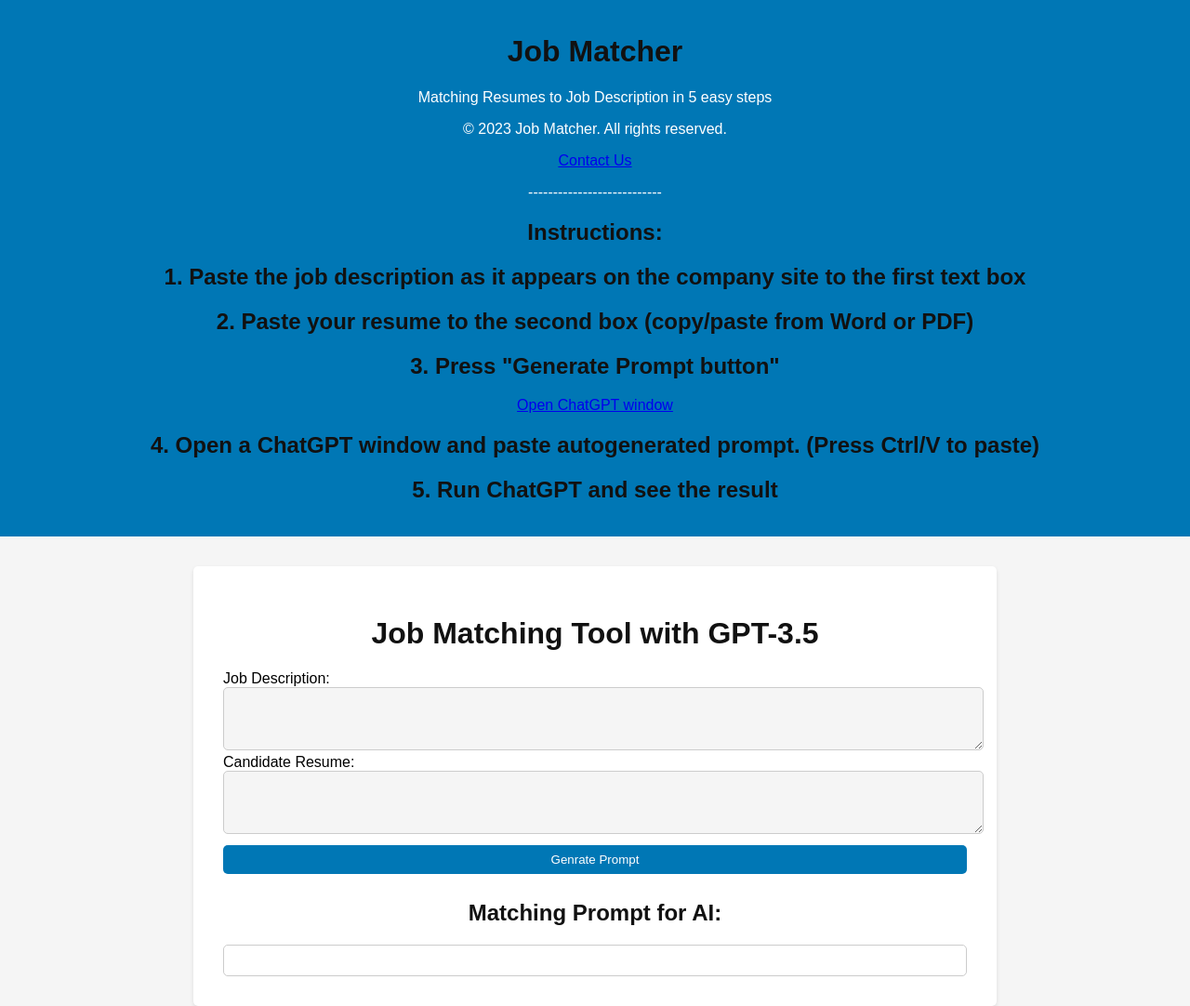
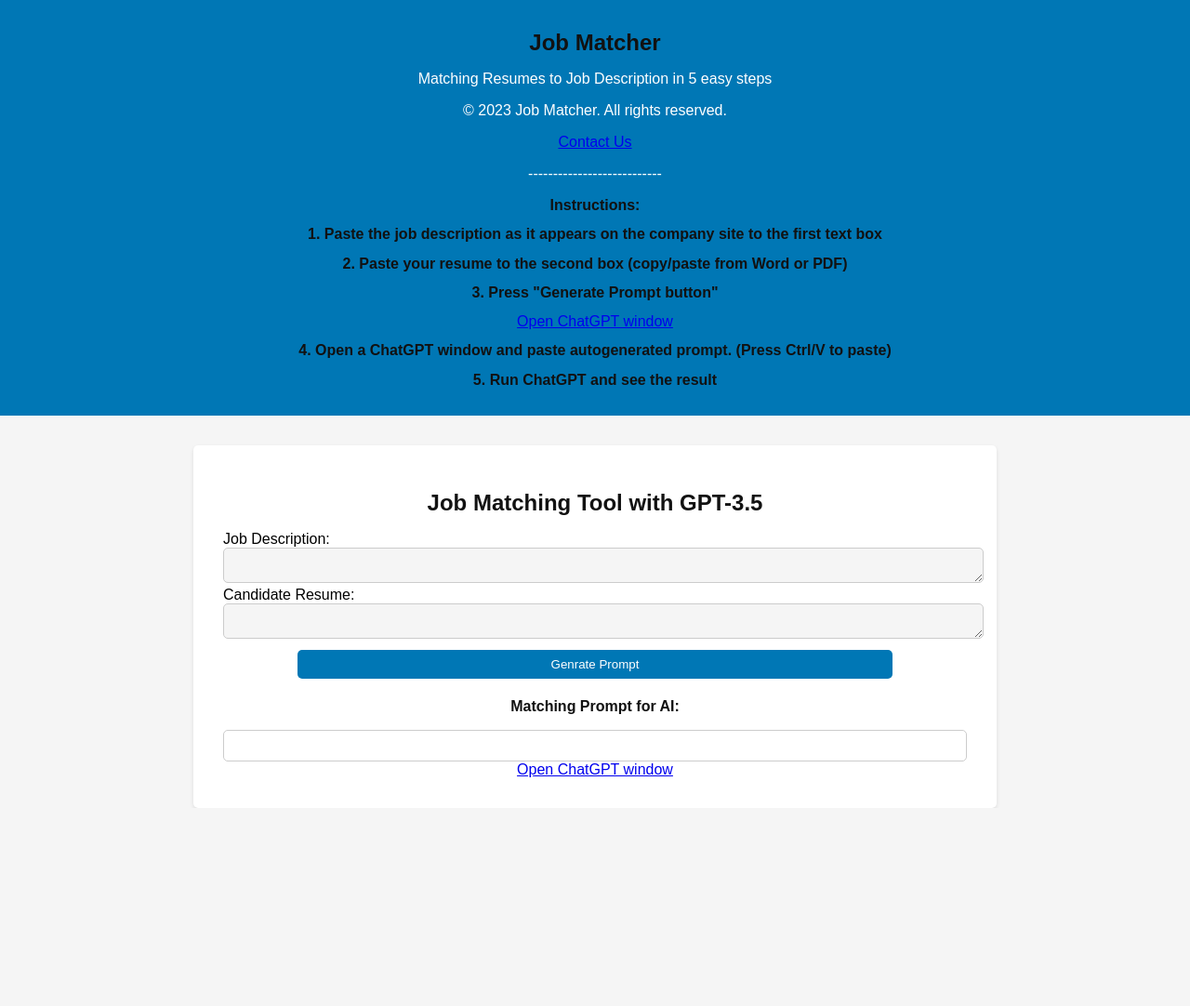
Before and after one commit to Savelyv/JobMatcher, a plain HTML site: page index.html in a window 1280 px wide. Shown: the whole page at 93% size. After the commit the page ends 869 px from the top, so only its background shows below. Drawn offline with Linux system fonts and the light colour scheme.

Commit message:
Update index.html

```diff
--- a/index.html
+++ b/index.html
@@ -14,7 +14,8 @@
         }
 
         header {
-            background-color: #0077B5; /* LinkedIn blue */
+            background-color: #0077B5;
+            /* LinkedIn blue */
             color: white;
             text-align: center;
             padding: 1rem;
@@ -24,30 +25,44 @@
             max-width: 800px;
             margin: 0 auto;
             padding: 2rem;
-            background-color: #fff; /* White background */
+            background-color: #fff;
+            /* White background */
             box-shadow: 0 2px 4px rgba(0, 0, 0, 0.1);
             border-radius: 5px;
             margin-top: 2rem;
         }
 
-        h1, h2 {
-            color: #111; /* Dark text color */
+        h1 {
+            color: #111;
+            /* Dark text color */
             text-align: center;
+            font-size:x-large ;
+        }
+
+        h2 {
+            color: #111;
+            /* Dark text color */
+            text-align: center;
+            font-size: medium;
         }
 
         p {
-            color: #666; /* Gray text color */
+            color: #666;
+            /* Gray text color */
         }
 
         .white-text {
-            color: #fff; /* White text color */
+            color: #fff;
+            /* White text color */
         }
 
         textarea {
             width: 100%;
-            height: 50px;
-            background-color: #f5f5f5; /* Light gray background */
-            color: #111; /* Dark text color */
+            height: 20px;
+            background-color: #f5f5f5;
+            /* Light gray background */
+            color: #111;
+            /* Dark text color */
             border: 1px solid #ccc;
             border-radius: 5px;
             padding: 8px;
@@ -57,18 +72,22 @@
 
         button {
             margin: 0.5rem 0;
-            padding: 0.5rem 1rem; /* Adjust padding for better button styling */
-            width: 100%;
+            padding: 0.5rem 1rem;
+            /* Adjust padding for better button styling */
+            width: 80%;
             border: none;
             border-radius: 5px;
-            background-color: #0077B5; /* LinkedIn blue */
+            background-color: #0077B5;
+            /* LinkedIn blue */
             color: #fff;
             cursor: pointer;
             transition: background-color 0.3s ease, color 0.3s ease;
+
         }
 
         button:hover {
-            background-color: #00548B; /* Darker blue on hover */
+            background-color: #00548B;
+            /* Darker blue on hover */
         }
 
         #output {
@@ -76,12 +95,15 @@
             border: 1px solid #ccc;
             padding: 1rem;
             border-radius: 5px;
-            background-color: #fff; /* White background */
-            color: #111; /* Dark text color */
+            background-color: #fff;
+            /* White background */
+            color: #111;
+            /* Dark text color */
         }
 
         .copy-button {
-            background-color: #0077B5; /* LinkedIn blue */
+            background-color: #0077B5;
+            /* LinkedIn blue */
             color: white;
             border: none;
             padding: 0.5rem 1rem;
@@ -101,7 +123,9 @@
         <p class="white-text">Matching Resumes to Job Description in 5 easy steps</p>
         <p class="white-text">&copy; 2023 Job Matcher. All rights reserved.</p>
 
-        <a href="mailto:savely@gmail.com?subject=Job%20Matcher%20Inquiry&body=Hello%20Job%20Matcher%20Team,%0D%0A%0D%0AI am interested in your job matching service and would like to inquire about how it works and how it can benefit me as a job seeker. Please provide me with more information.%0D%0A%0D%0AThank you for your assistance.%0D%0A%0D%0ABest regards,%0D%0A[Your Name]">Contact Us</a>
+        <a
+            href="mailto:savely@gmail.com?subject=Job%20Matcher%20Inquiry&body=Hello%20Job%20Matcher%20Team,%0D%0A%0D%0AI am interested in your job matching service and would like to inquire about how it works and how it can benefit me as a job seeker. Please provide me with more information.%0D%0A%0D%0AThank you for your assistance.%0D%0A%0D%0ABest regards,%0D%0A[Your Name]">Contact
+            Us</a>
         <p class="white-text">---------------------------</p>
         <h2>Instructions:</h2>
         <h2>1. Paste the job description as it appears on the company site to the first text box</h2>
@@ -111,7 +135,6 @@
         <h2>4. Open a ChatGPT window and paste autogenerated prompt. (Press Ctrl/V to paste)</h2>
         <h2>5. Run ChatGPT and see the result</h2>
     </header>
-
     <div class="container">
         <h1>Job Matching Tool with GPT-3.5</h1>
 
@@ -121,11 +144,19 @@
         <label for="candidateResume">Candidate Resume:</label>
         <textarea id="candidateResume" rows="5" cols="50"></textarea>
 
-        <button id="matchButton">Genrate Prompt</button>
+        <div style="display: flex; justify-content: center; align-items: center;">
+            <button id="matchButton">Genrate Prompt</button>
+        </div>
 
-        <h2>Matching Prompt for AI:</h2>
+        <h2>Matching Prompt for AI: </h2>
 
         <div id="output"></div>
+        <div style="text-align: center;">
+            <a href="https://chat.openai.com/" target="_blank"
+                title="Click the link to open the ChatGPT window. After logging in, paste the copied Job Matcher prompt from your clipboard.">Open
+                ChatGPT window</a>
+        </div>
+
     </div>
 
     <script>
```
